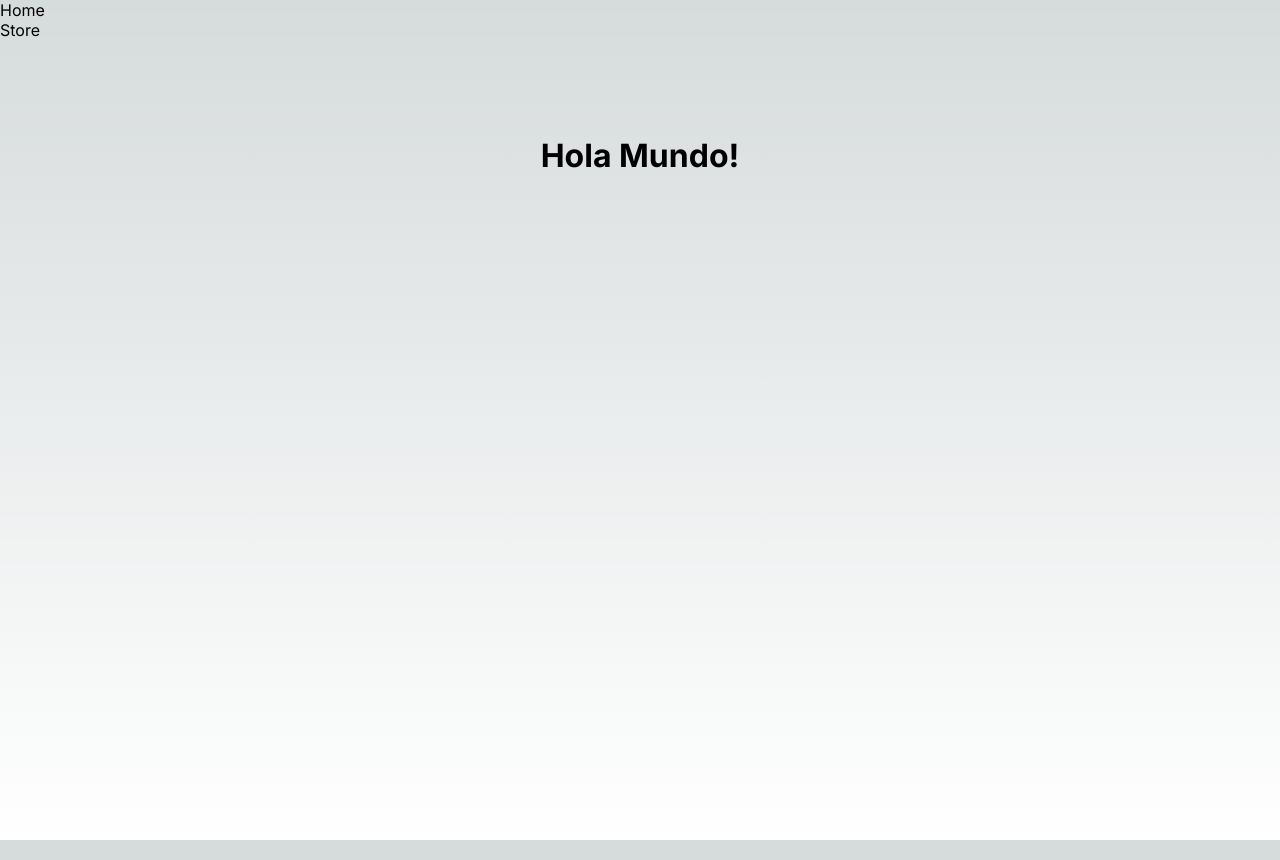
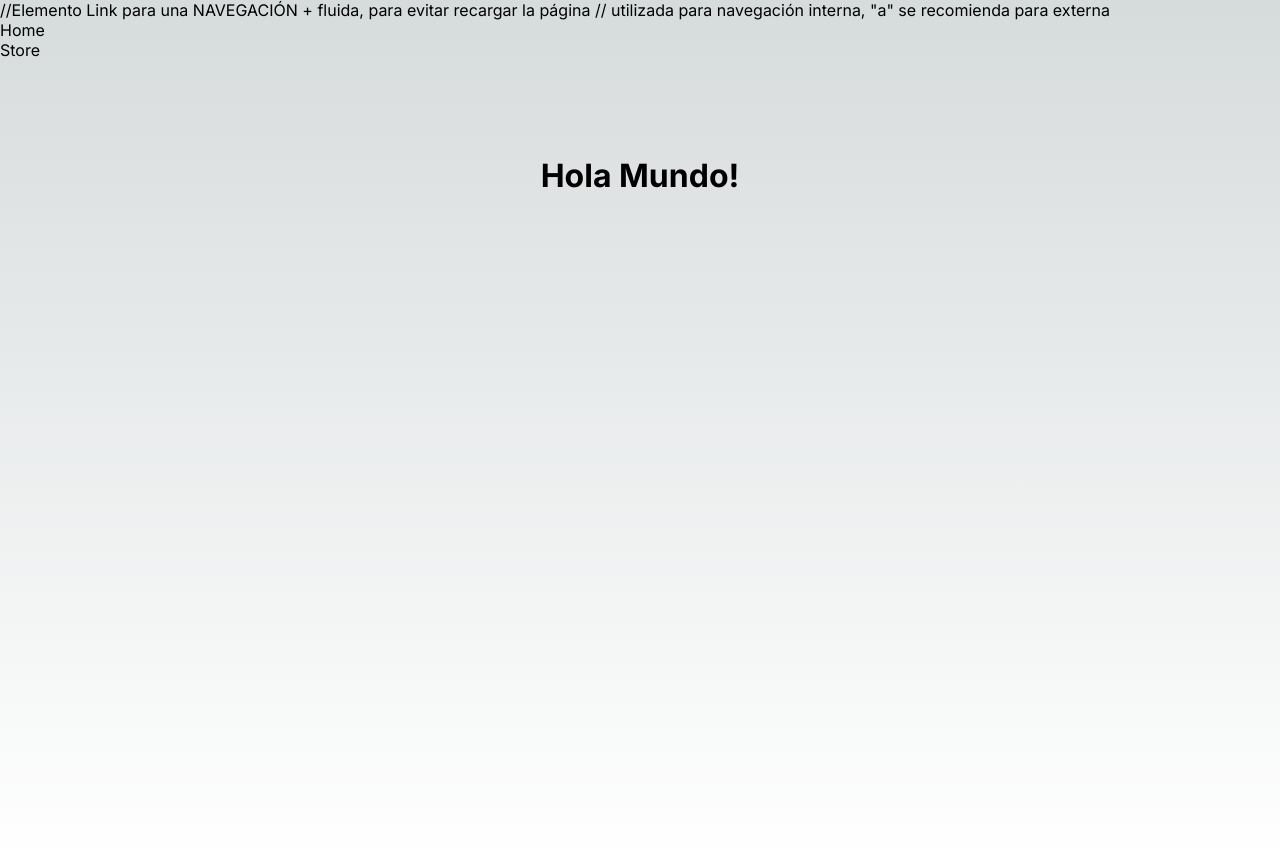
Before and after one commit to Josubaze/nextjs-store, a Next.js app: page / in a window 1280 px wide. Built offline with nearby package versions, Linux system fonts and the light colour scheme.

Commit message:
navegación en Next.js

```diff
--- a/src/app/layout.tsx
+++ b/src/app/layout.tsx
@@ -1,4 +1,5 @@
 import type { Metadata } from "next";
+import Link from "next/link";
 import { Inter } from "next/font/google";
 import "./globals.css";
 
@@ -21,8 +22,15 @@ export default function RootLayout({
         <header>
           <nav>
             <ul>
+              //Elemento Link para una NAVEGACIÓN + fluida, para evitar recargar la página
+              <Link href="/"> // utilizada para navegación interna, "a" se recomienda para externa
               <li>Home</li>
+              </Link>
+
+              <Link href="/store">
               <li>Store </li>
+              </Link>
+
             </ul>
           </nav>
         </header>
```
Also changed, not shown: src/app/store/layout.tsx (renamed from src/app/store/[category]/layout.tsx).
